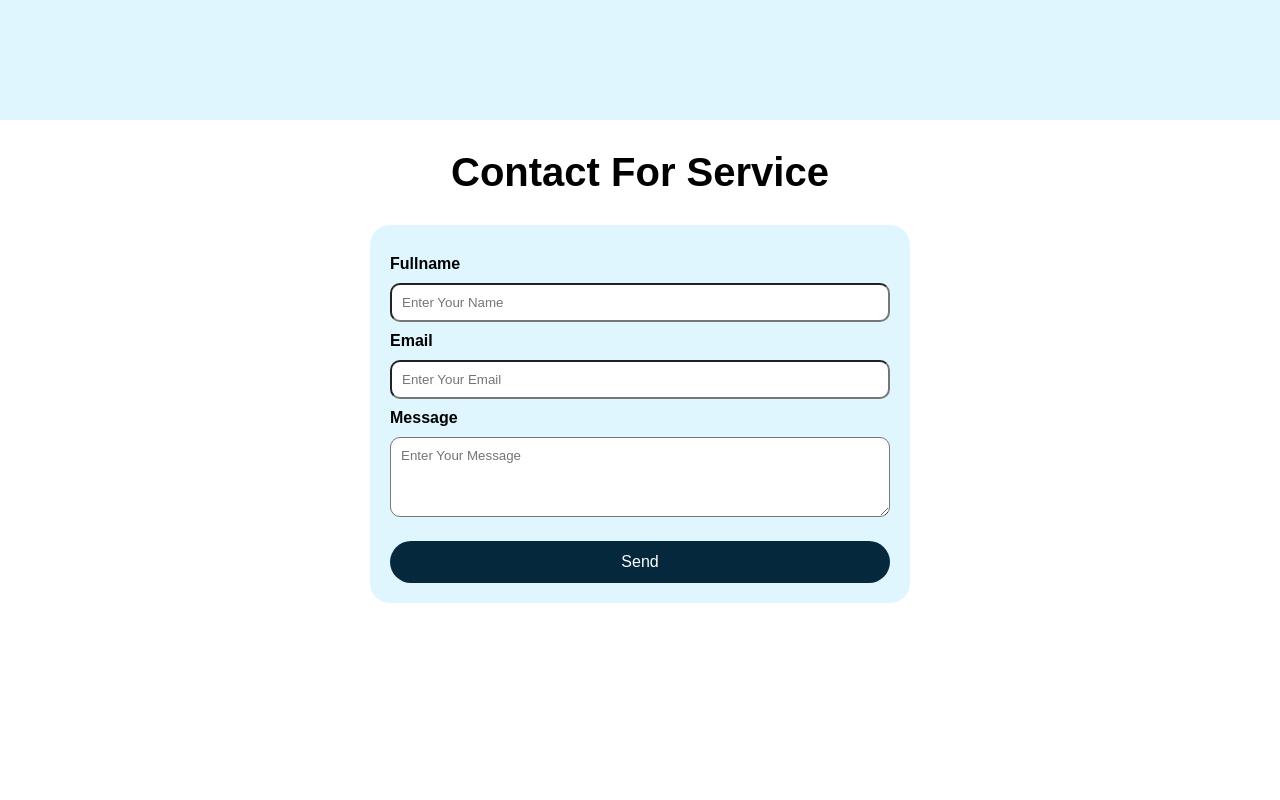
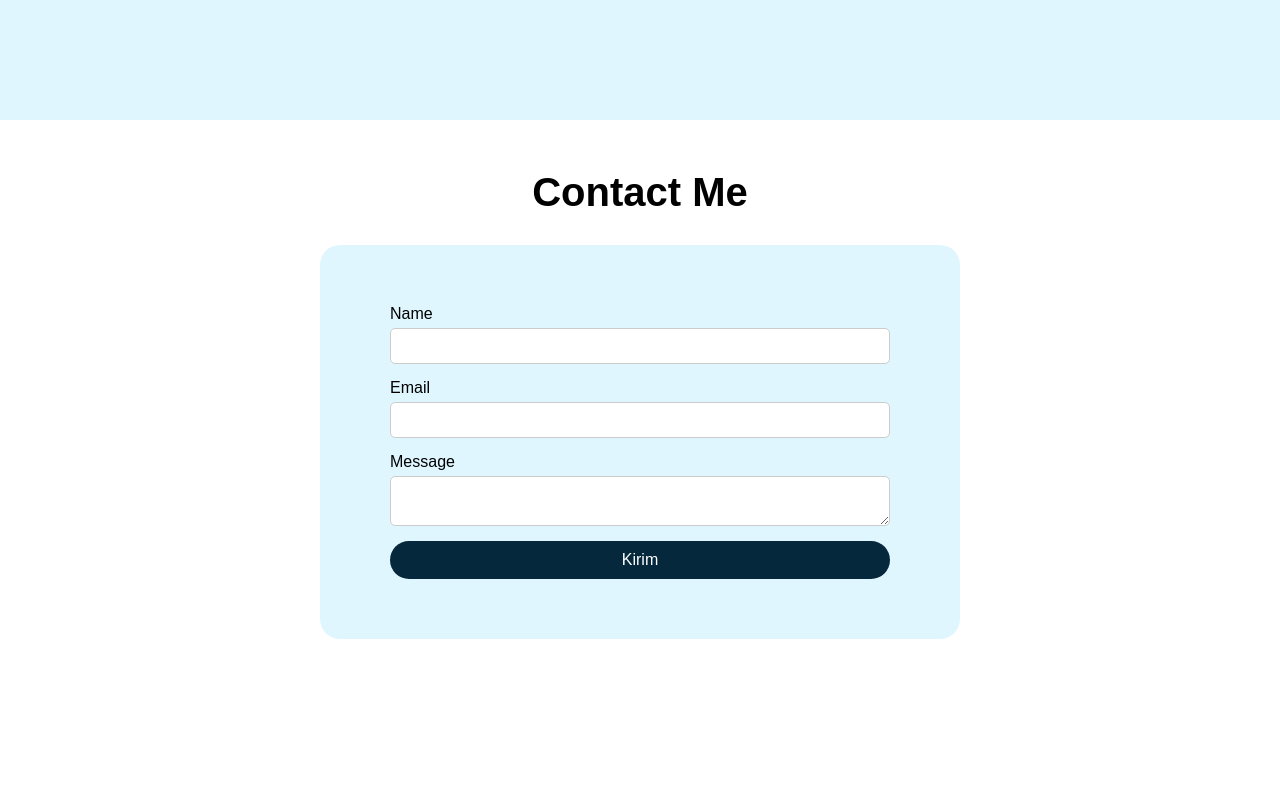
Before and after one commit to mukhlishaka/my-personal-website, a React (Create React App) app: page / in a window 1280 px wide. Shown: the part 2400-3200 px from the top of the page. Built offline with nearby package versions, Linux system fonts and the light colour scheme; a web font is replaced by a local one.

Commit message:
styling contact form

```diff
--- a/package.json
+++ b/package.json
@@ -3,6 +3,7 @@
   "version": "1.0.0",
   "private": true,
   "dependencies": {
+    "@emailjs/browser": "^3.10.0",
     "@testing-library/jest-dom": "^5.16.5",
     "@testing-library/react": "^13.4.0",
     "@testing-library/user-event": "^13.5.0",
--- a/src/components/ContactSection/ContactElements.js
+++ /dev/null
@@ -1,107 +0,0 @@
-import styled from "styled-components";
-
-export const ContactContainer = styled.div`
-    display: flex;
-    justify-content: center;
-    align-items: center;
-    height: 85vh;
-    position: relative;
-
-    @media screen and (max-width: 768px) {
-        height: 60vh;
-    }
-
-    @media screen and (max-width: 576px) {
-        height: 70vh;
-    }
-
-    @media screen and (max-width: 360px) {
-        height: 75vh;
-    }
-`
-
-export const ContactBg = styled.div`
-    position: absolute;
-    top: 0;
-    right: 0;
-    bottom: 0;
-    left: 0;
-    width: 100%;
-    height: 100%;
-    background: #fff;
-`
-
-export const ContactContent = styled.div`
-    display: flex;
-    justify-content: center;
-    align-items: center;
-    margin: 30px auto;
-
-    @media screen and (max-width: 768px) {
-        flex-direction: column;
-    }
-`
-
-export const TextWrapper = styled.div`
-    display: flex;
-    justify-content: center;
-    align-items: center;
-    margin-top: 30px;
-`
-
-export const ContactTitle = styled.h1`
-    font-size: 40px;
-    font-weight: 700;
-
-    @media screen and (max-width: 768px) {
-        font-size: 25px;
-        margin-top: 10px;
-    }
-`
-
-export const ContactFormWrapper = styled.div`
-    background-color: #DFF6FF;
-    padding: 20px;
-    border-radius: 20px;
-
-    @media screen and (max-width: 420px) {
-
-    }
-`
-
-export const Form = styled.form`
-    margin: 10px auto;
-
-
-`
-
-export const FormLabel = styled.label`
-    display: flex;
-    font-weight: bold;
-    margin-bottom: 10px;
-`
-
-export const FormInput = styled.input`
-    padding: 10px;
-    border-radius: 10px;
-    width: 500px;
-
-    @media screen and (max-width: 768px) {
-        width: auto;
-    }
-`
-
-export const FormTextArea = styled.textarea`
-    width: 500px;
-    height: 80px;
-    border-radius: 10px;
-    padding: 10px;
-
-    @media screen and (max-width: 768px) {
-        width: auto;
-    }
-`
-
-export const FormBtnWrapper = styled.div`
-    margin-top: 20px;
-`
--- /dev/null
+++ b/src/components/ContactSection/contact.css
@@ -0,0 +1,120 @@
+.container {
+    justify-content: center;
+    align-items: center;
+    height: 85vh;
+    position: relative;
+}
+
+@media screen and (max-width: 768px) {
+    .container {
+        height: 120vh;
+    }
+}
+
+.background {
+    position: absolute;
+    width: 100%;
+    height: 100%;
+    background: white;
+}
+
+.heading {
+    display: flex;
+    justify-content: center;
+    font-size: 40px;
+    font-weight: 700;
+    margin-top: 50px;
+}
+
+@media screen and (max-width: 768px) {
+    .heading {
+        font-size: 30px;
+        margin-top: 20px;
+    }
+}
+
+.contentWrapper {
+    display: flex;
+    justify-content: center;
+    align-items: center;
+    margin: 30px 25%;
+    background-color: #DFF6FF;
+    padding: 50px;
+    border-radius: 20px;
+    -webkit-border-radius: 20px;
+    -moz-border-radius: 20px;
+    -ms-border-radius: 20px;
+    -o-border-radius: 20px;
+}
+
+@media screen and (max-width: 768px) {
+    .contentWrapper {
+        margin: 30px 15%;
+        padding: 50px;
+    }
+}
+
+.formWrapper {
+    display: flex;
+    margin: 10px auto;
+    flex-direction: column;
+    width: 500px;
+}
+
+@media screen and (max-width: 768px) {
+    .formWrapper {
+        display: flex;
+        margin: 10px auto;
+        flex-direction: column;
+        width: 120%;
+    }
+}
+
+.btnWrapper {
+    margin: 10px 0 0 0;
+    padding: 10px;
+}
+
+.my-label-class {
+    margin-bottom: 5px;
+}
+
+.my-input-class {
+    width: 100%;
+    padding: 10px 10px;
+    font-size: 12px;
+    border: 1px solid #ccc;
+    border-radius: 5px;
+    box-sizing: border-box;
+    text-align: left;
+    margin-bottom: 15px;
+}
+
+.my-input-area {
+    width: 100%;
+    padding: 10px 10px;
+    font-size: 12px;
+    border: 1px solid #ccc;
+    border-radius: 5px;
+    box-sizing: border-box;
+}
+
+.custom-button {
+    background-color: #06283D;
+    color: white;
+    margin-top: 15px;
+    padding: 10px 20px;
+    border: none;
+    border-radius: 50px;
+    cursor: pointer;
+    font-size: 16px;
+    transition: all 0.2s ease-in-out;
+    -webkit-border-radius: 50px;
+    -moz-border-radius: 50px;
+    -ms-border-radius: 50px;
+    -o-border-radius: 50px;
+}
+
+.custom-button:hover {
+    background-color: #47B5FF;
+}
--- a/src/components/ContactSection/index.js
+++ b/src/components/ContactSection/index.js
@@ -1,53 +1,48 @@
-import React from 'react'
-import { useState } from 'react'
-import { Button } from '../ButtonElements'
-import {
-    ContactContainer,
-    ContactBg,
-    ContactContent,
-    TextWrapper,
-    ContactTitle,
-    ContactFormWrapper,
-    Form,
-    FormLabel,
-    FormInput,
-    FormBtnWrapper,
-    FormTextArea
-} from '../ContactSection/ContactElements'
+import React, { useRef } from 'react'
+import emailjs from '@emailjs/browser'
+import './contact.css'
 
 const Contact = () => {
-    const [hover, setHover] = useState(false)
+    // const [hover, setHover] = useState(false)
 
-    const onHover = () => {
-        setHover(!hover)
-    }
+    // const onHover = () => {
+    //     setHover(!hover)
+    // }
+
+
+    const form = useRef();
+
+    const sendEmail = (e) => {
+        e.preventDefault();
+
+        emailjs.sendForm('service_6gvxme7', 'template_2fvv3j4', form.current, 'ooP7gla1jUAAnG1iQ')
+            .then((result) => {
+                console.log(result.text);
+                console.log('message send')
+            }, (error) => {
+                console.log(error.text);
+            });
+    };
+
     return (
-        <ContactContainer name="contact">
-            <ContactBg>
-                <TextWrapper>
-                    <ContactTitle>Contact For Service</ContactTitle>
-                </TextWrapper>
-                <ContactContent>
-                    <ContactFormWrapper>
-                        <Form>
-                            <FormLabel>Fullname</FormLabel>
-                            <FormInput type="name" placeholder="Enter Your Name" />
-                        </Form>
-                        <Form>
-                            <FormLabel>Email</FormLabel>
-                            <FormInput type="email" placeholder="Enter Your Email" />
-                        </Form>
-                        <Form>
-                            <FormLabel>Message</FormLabel>
-                            <FormTextArea type="text" placeholder="Enter Your Message"></FormTextArea>
-                        </Form>
-                        <FormBtnWrapper>
-                            <Button to="login" onMouseEnter={onHover} onMouseLeave={onHover} primary="true" dark="true">Send</Button>
-                        </FormBtnWrapper>
-                    </ContactFormWrapper>
-                </ContactContent>
-            </ContactBg>
-        </ContactContainer>
+        <div className='container'>
+            <div className='background'>
+                <div className='heading'>
+                    Contact Me
+                </div>
+                <div className='contentWrapper'>
+                    <form className='formWrapper' ref={form} onSubmit={sendEmail}>
+                        <label className='my-label-class'>Name</label>
+                        <input className='my-input-class' type="text" name="user_name" />
+                        <label className='my-label-class'>Email</label>
+                        <input className='my-input-class' type="email" name="user_email" />
+                        <label className='my-label-class'>Message</label>
+                        <textarea className='my-input-area' name="message" />
+                        <button className='custom-button' type="submit" value="Send">Kirim</button>
+                    </form>
+                </div>
+            </div>
+        </div>
     )
 }
 
--- a/src/components/ProjectSection/index.js
+++ b/src/components/ProjectSection/index.js
@@ -14,6 +14,7 @@ import React, { useState } from 'react'
 import { ButtonLink } from '../ButtonElements'
 import Project1 from '../../images/playtraditionalgame.jpg'
 import Project2 from '../../images/kawanbantu.jpg'
+import Project3 from '../../images/comingsoon.jpg'
 
 const Project = () => {
     const [hover, setHover] = useState(false)
@@ -57,11 +58,11 @@ const Project = () => {
                             </CardCol>
                             <CardCol>
                                 <ImageWrapper>
-                                    <Img src={Project1} />
-                                    <CardTitle>Kawan Bantu</CardTitle>
+                                    <Img src={Project3} />
+                                    <CardTitle>Coming Soon Project</CardTitle>
                                     <CardText>Lorem ipsum dolor sit amet, consectetur adipisicing elit.</CardText>
                                     <CardBtnWrapper>
-                                        <ButtonLink href="https://kawan-bantu-mukhlishaka.netlify.app/" target="blank" onMouseEnter={onHover} onMouseLeave={onHover} primary="true" dark="true">
+                                        <ButtonLink href="" target="blank" onMouseEnter={onHover} onMouseLeave={onHover} primary="true" dark="true">
                                             Live Demo
                                         </ButtonLink>
                                     </CardBtnWrapper>
```
Also changed, not shown: src/images/comingsoon.jpg (added), 1 other file (tests, documents, lock files or other folders).
